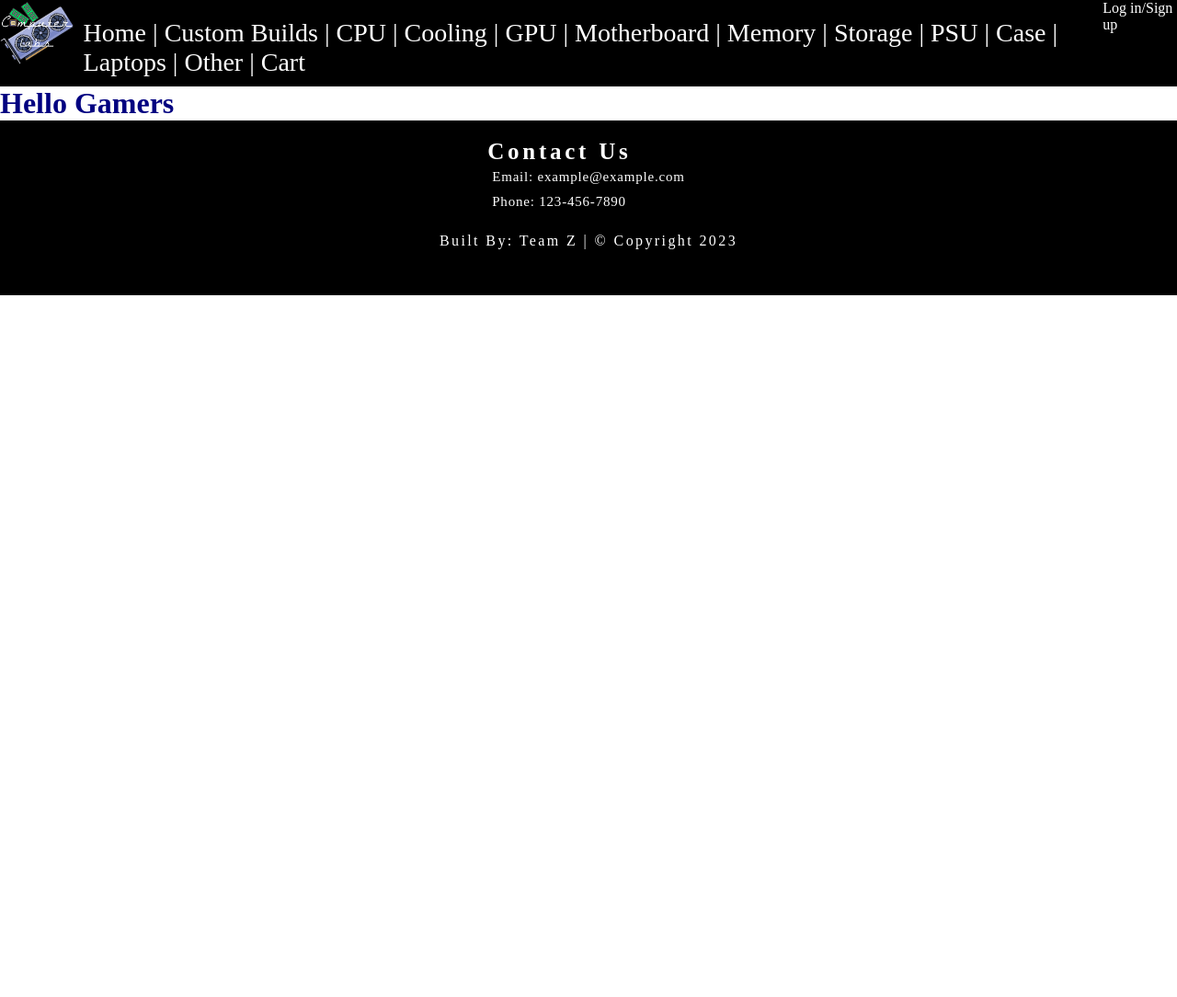
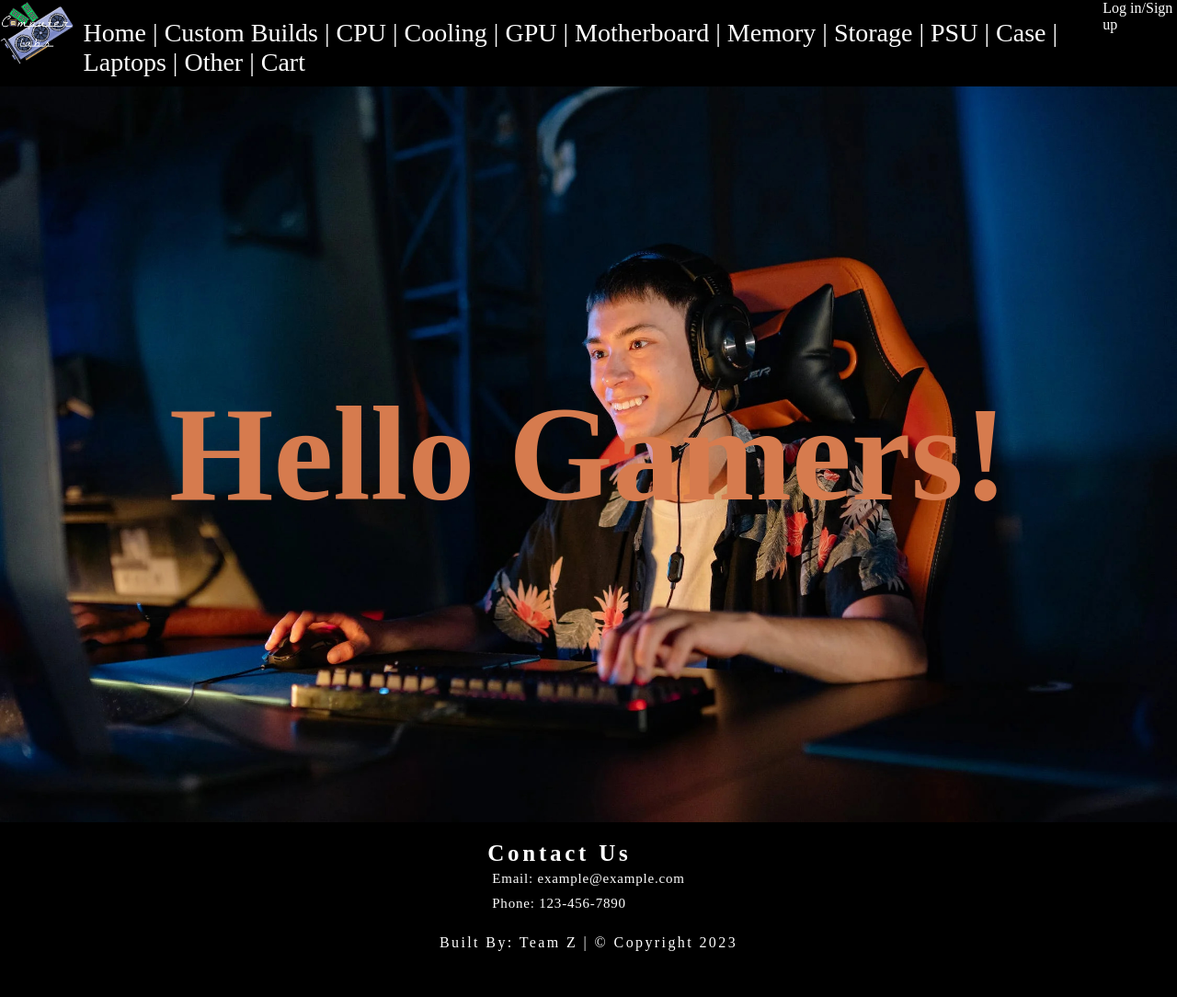
Before and after one commit to riazahmed01/332project, a Flask app: page / in a window 1280 px wide. Shown: the whole page at 92% size. Before the commit the page ends 321 px from the top, so only its background shows below. Run offline with Flask 2, Linux system fonts and the light colour scheme.

Commit message:
HomePage

```diff
--- a/static/css/index.css
+++ b/static/css/index.css
@@ -1,3 +1,9 @@
 h1 {
-    color: navy;
-  }
+    color: rgb(214, 123, 78);
+    font-size: 146px;
+}
+
+
+body{
+  background: white;
+}
--- a/templates/index.html
+++ b/templates/index.html
@@ -10,9 +10,32 @@
     Home Page
 {% endblock titlePage %}
 
-<!--main content of the page-->
+
+<!--main content of the page -->
 {% block content %}
+<style type="text/css">
+    .text{
+        width: 100%;
+        height: 100vh;
+        background: url("../static/assets/gamer pic.jpg");
+        background-size: cover;
+        background-position: center;
+        display: flex;
+        align-items: center;
+        justify-content: center;
+        color: #fff;
+        font-size: 2vw;
+    }
 
-    <h1>Hello Gamers</h1>
+</style>
+
+<div class="text">
+    <h1>
+
+        Hello Gamers!
+
+    </h1>
+</div>
+
 
 {% endblock %}
```
Also changed, not shown: static/assets/gamer pic.jpg (added).
